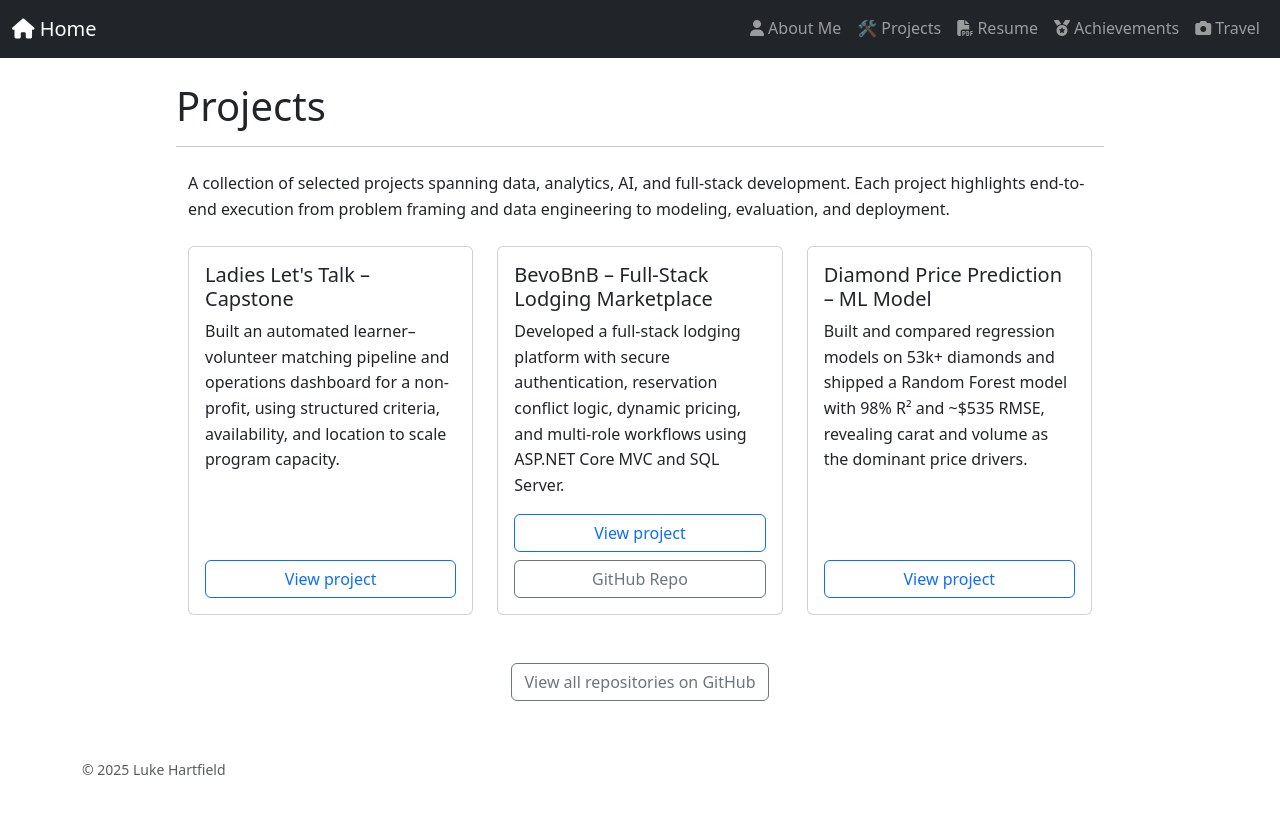
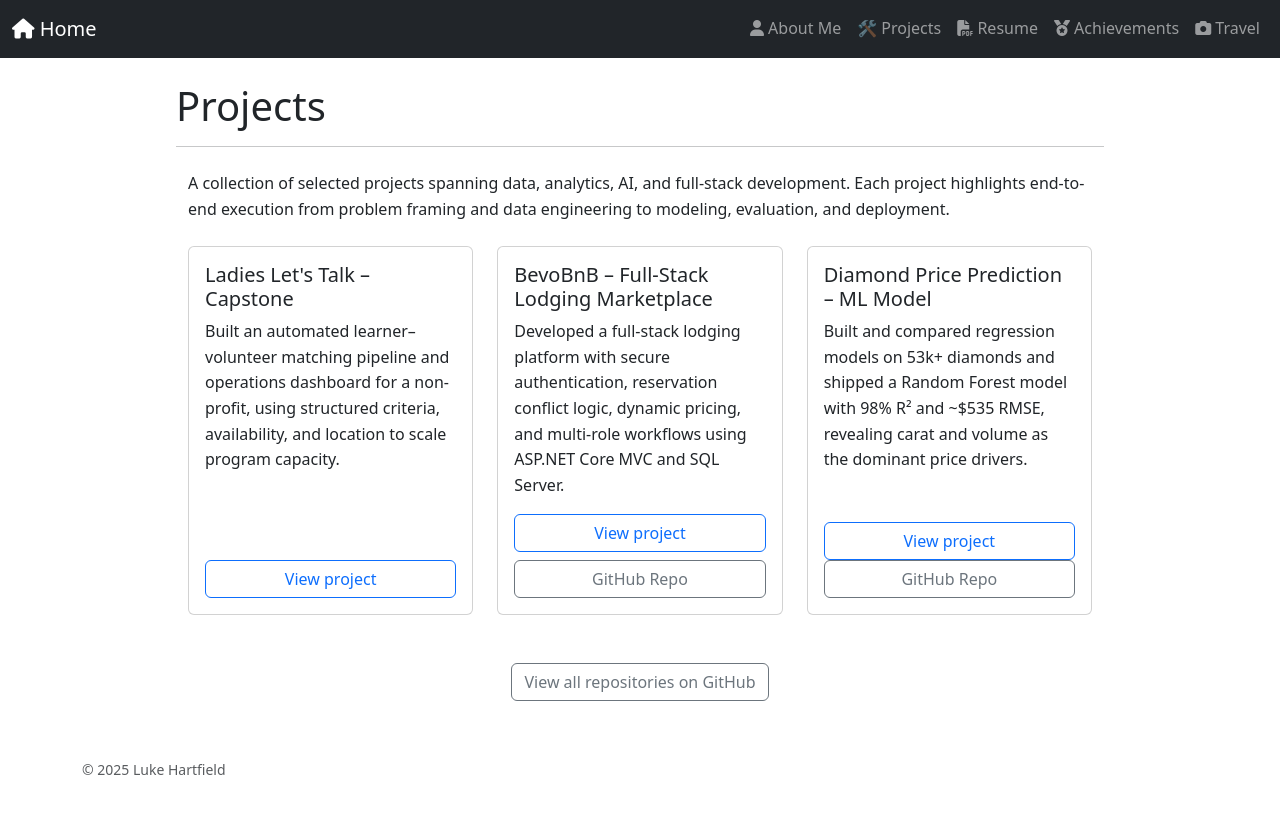
Before and after one commit to lukehartfield/lukehartfield.github.io, a Jekyll site: the page built from projects/index.md, in a window 1280 px wide. Shown: the top 814 px of the page. Built offline with Jekyll 4.4.1, drawn with Linux system fonts in a browser that asks for light colours; our own code applies the rules of GitHub Pages for plain Markdown files.

Commit message:
Update index.md

```diff
--- a/projects/index.md
+++ b/projects/index.md
@@ -57,6 +57,11 @@
          href="{{ '/projects/diamondmodel/' | relative_url }}">
         View project
       </a>
+      <a class="btn btn-outline-secondary"
+         href="https://github.com/lukehartfield/DiamondPricePrediction"
+         target="_blank">
+        GitHub Repo
+      </a>
     </div>
   </div>
 </div>
```
